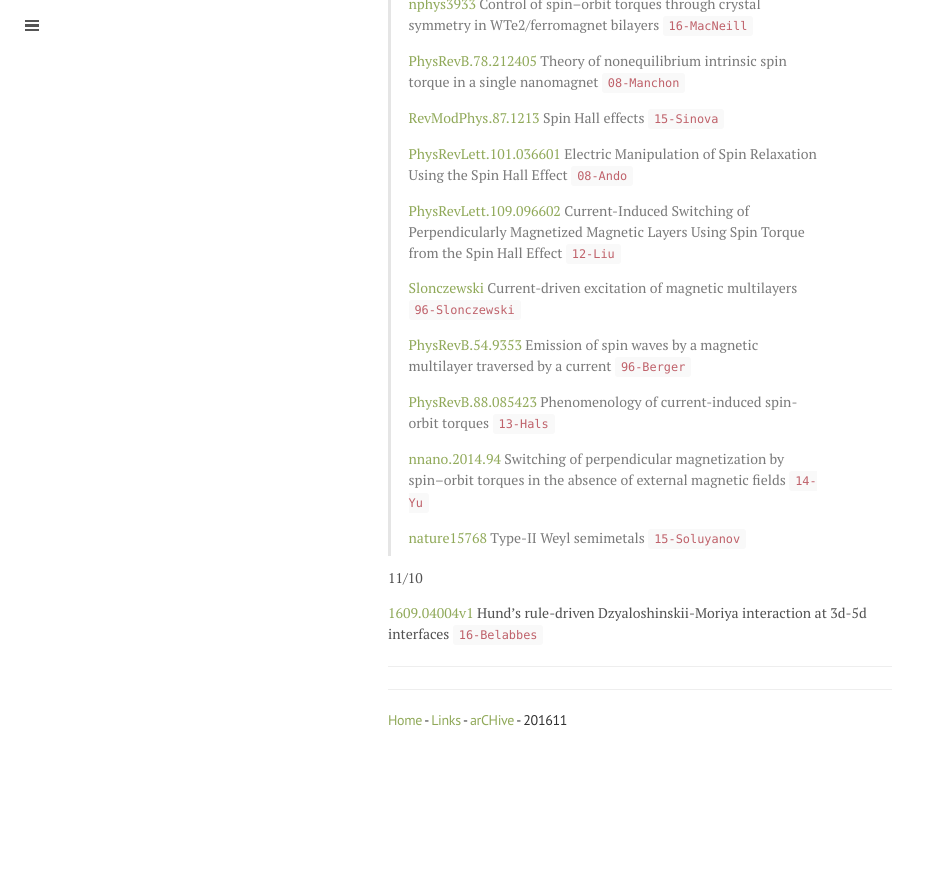
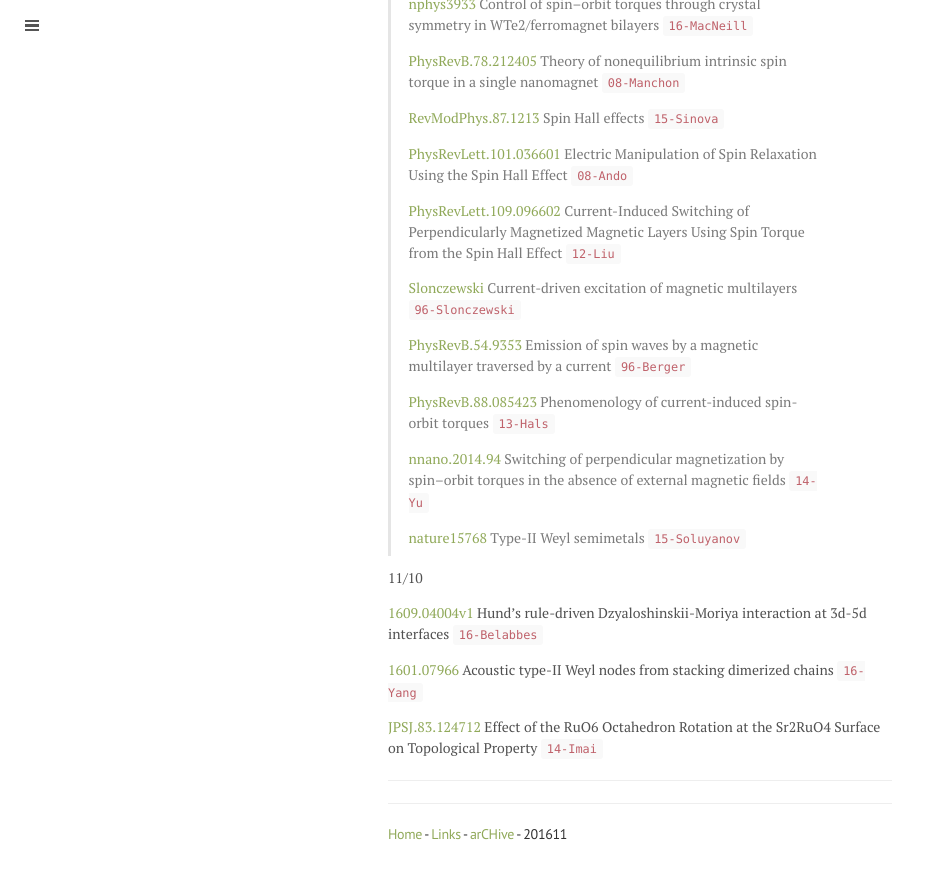
Before and after one commit to qkrwlsghdcjsworlt/work, a Jekyll site: the page built from 201611.md, in a window 1280 px wide and 900 px high, scrolled down 1417 px. Shown: the top 879 px of the window, without its empty margins (0-930 px from the left). Built offline with Jekyll 4.4.1, drawn with Linux system fonts in a browser that asks for light colours; formulas are drawn with MathJax 3; before the commit the page ends 2202 px from its top, so only the background shows below that.

Commit message:
“update”

```diff
--- a/201611.md
+++ b/201611.md
@@ -80,8 +80,9 @@ title: 201611
 
 [1609.04004v1](https://arxiv.org/abs/1609.04004v1) Hund's rule-driven Dzyaloshinskii-Moriya interaction at 3d-5d interfaces `16-Belabbes`
 
+[1601.07966](https://arxiv.org/abs/1601.07966) Acoustic type-II Weyl nodes from stacking dimerized chains `16-Yang`
 
-
+[JPSJ.83.124712](http://journals.jps.jp/doi/citedby/10.7566/JPSJ.83.124712) Effect of the RuO6 Octahedron Rotation at the Sr2RuO4 Surface on Topological Property `14-Imai`
 
 
 
```
